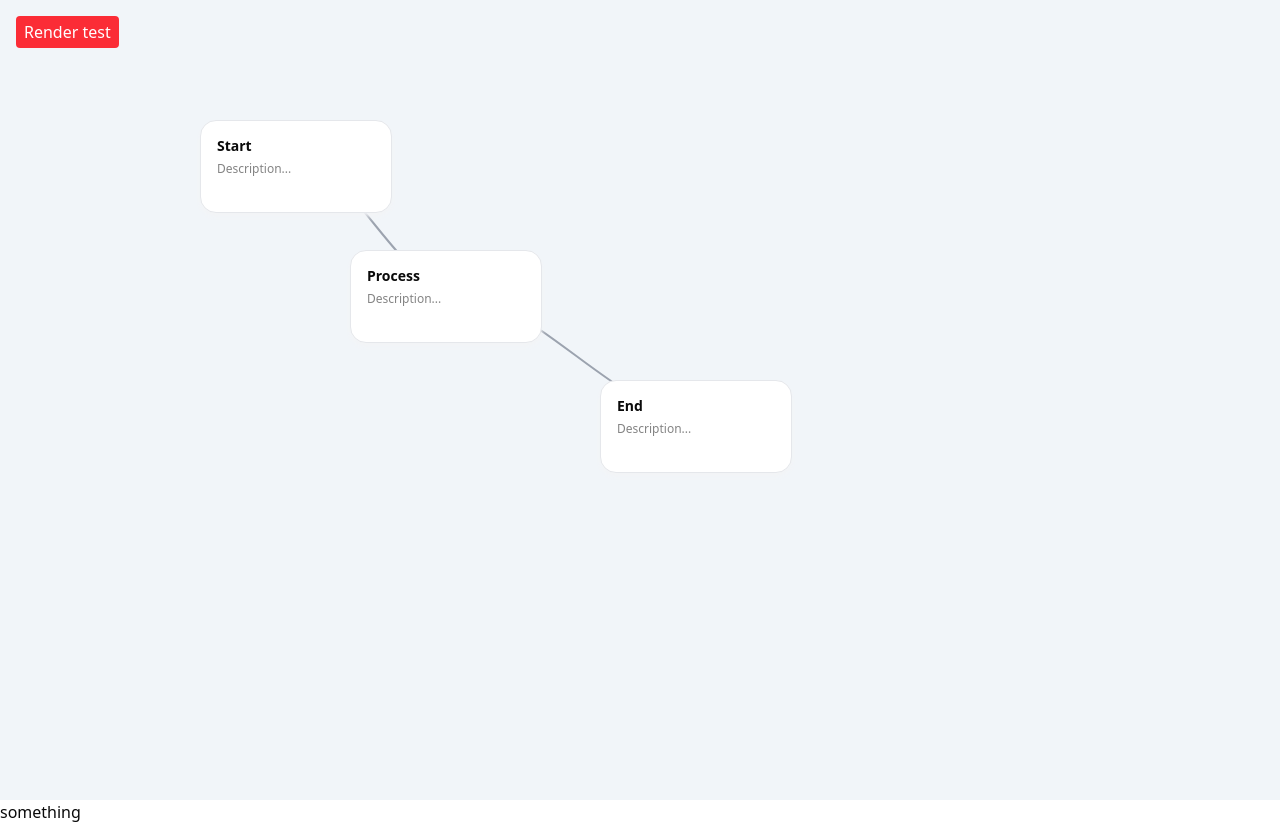
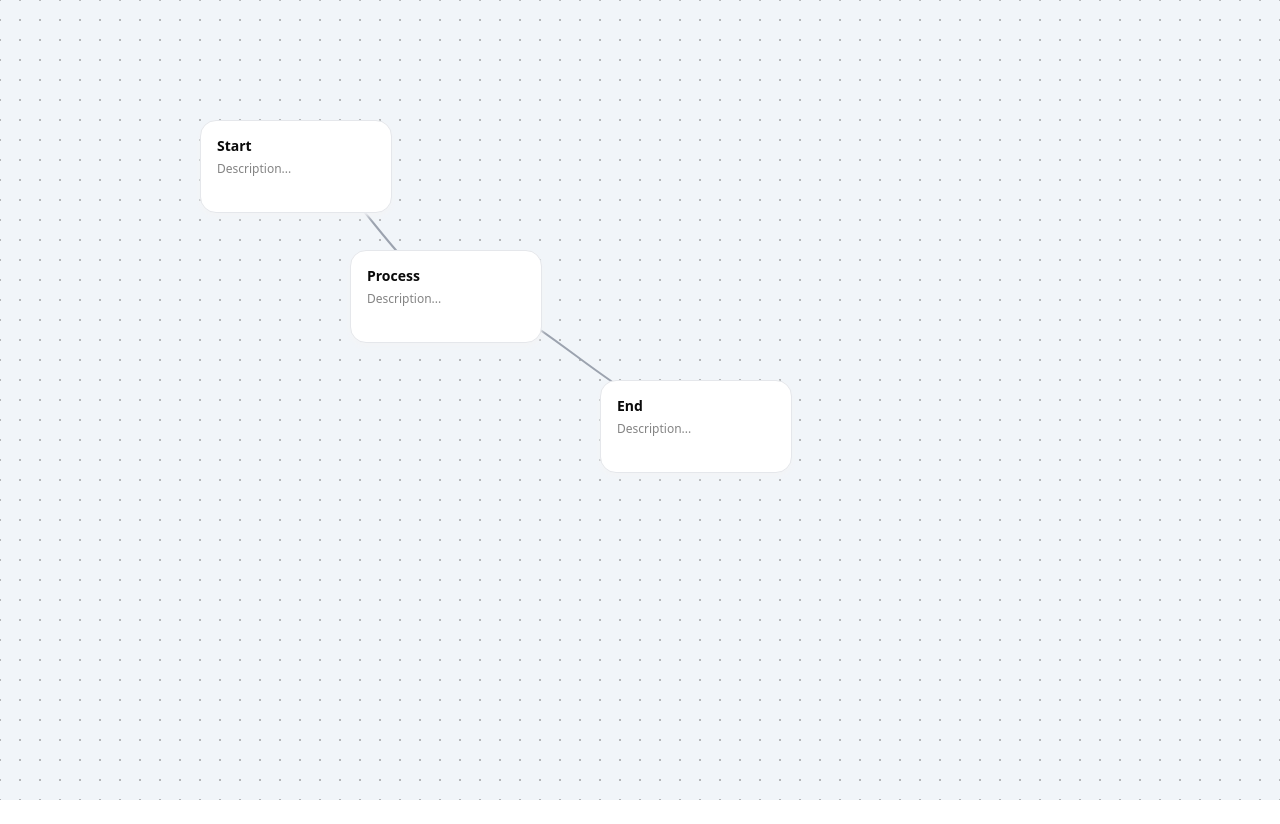
Before and after one commit to sultantemuruly/handle-flow, a React (Vite) app: page / in a window 1280 px wide. After the commit the page ends 800 px from the top, so only its background shows below. Built offline with nearby package versions, Linux system fonts and the light colour scheme.

Commit message:
feat: add bg

```diff
--- a/src/App.tsx
+++ b/src/App.tsx
@@ -31,7 +31,6 @@ function App() {
   return (
     <div className="w-full h-screen">
       <HandleFlow />
-      <div>something</div>
     </div>
   );
 }
--- /dev/null
+++ b/src/components/background-grid.tsx
@@ -0,0 +1,64 @@
+import React from "react";
+import { snapToGrid } from "@/utils/math";
+
+interface BackgroundGridProps {
+  width: number;
+  height: number;
+  gridSize?: number; // spacing between dots
+  dotSize?: number;
+  dotColor?: string;
+  symbol?: "." | "+" | "x";
+  opacity?: number;
+}
+
+export const BackgroundGrid: React.FC<BackgroundGridProps> = ({
+  width,
+  height,
+  gridSize = 20,
+  dotSize = 2,
+  dotColor = "gray",
+  symbol = ".",
+  opacity = 0.7,
+}) => {
+  const columns = Math.ceil(width / gridSize);
+  const rows = Math.ceil(height / gridSize);
+
+  const dots = [];
+  for (let row = 0; row <= rows; row++) {
+    for (let col = 0; col <= columns; col++) {
+      const x = snapToGrid(col * gridSize, gridSize);
+      const y = snapToGrid(row * gridSize, gridSize);
+
+      dots.push(
+        symbol === "." ? (
+          <circle
+            key={`${x}-${y}`}
+            cx={x}
+            cy={y}
+            r={dotSize}
+            fill={dotColor}
+            opacity={opacity}
+          />
+        ) : (
+          <text
+            key={`${x}-${y}`}
+            x={x}
+            y={y + dotSize}
+            fontSize={dotSize * 4}
+            fill={dotColor}
+            textAnchor="middle"
+            alignmentBaseline="middle"
+          >
+            {symbol}
+          </text>
+        )
+      );
+    }
+  }
+
+  return (
+    <svg className="absolute inset-0 w-full h-full pointer-events-none">
+      {dots}
+    </svg>
+  );
+};
--- a/src/components/handle-flow.tsx
+++ b/src/components/handle-flow.tsx
@@ -1,7 +1,10 @@
 import React from "react";
+import { useFlowStore } from "@/store/useFlowStore";
+
 import { Node } from "./node";
 import { Edge } from "./edge";
-import { useFlowStore } from "@/store/useFlowStore";
+
+import { BackgroundGrid } from "./background-grid";
 
 export const HandleFlow: React.FC = () => {
   // Read-only subscription
@@ -13,9 +16,14 @@ export const HandleFlow: React.FC = () => {
 
   return (
     <div className="relative w-full h-full bg-slate-100 overflow-hidden">
-      <div className="absolute top-4 left-4 bg-red-500 text-white px-2 py-1 rounded">
-        Render test
-      </div>
+      <BackgroundGrid
+        width={2000}
+        height={2000}
+        gridSize={20}
+        dotSize={1}
+        symbol="."
+        opacity={0.7}
+      />
 
       {/* Edges */}
       <svg className="absolute inset-0 w-full h-full pointer-events-none">
```
